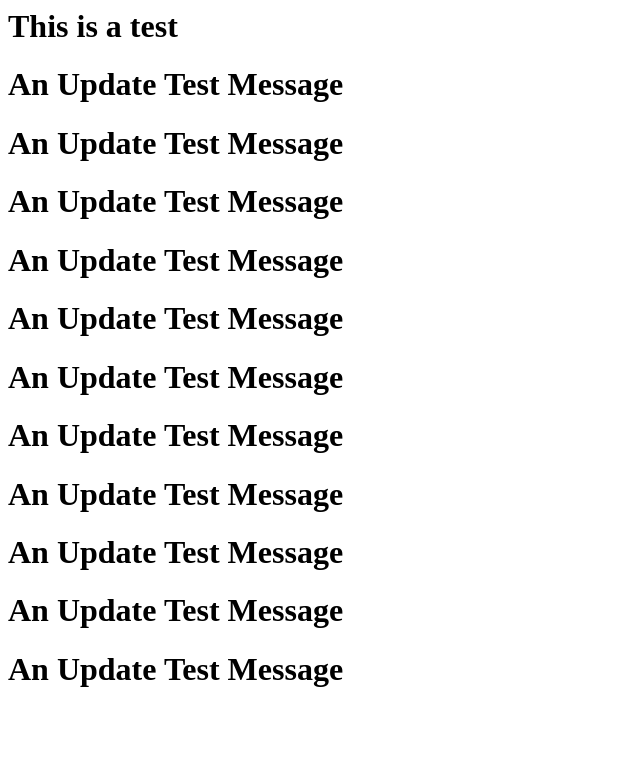
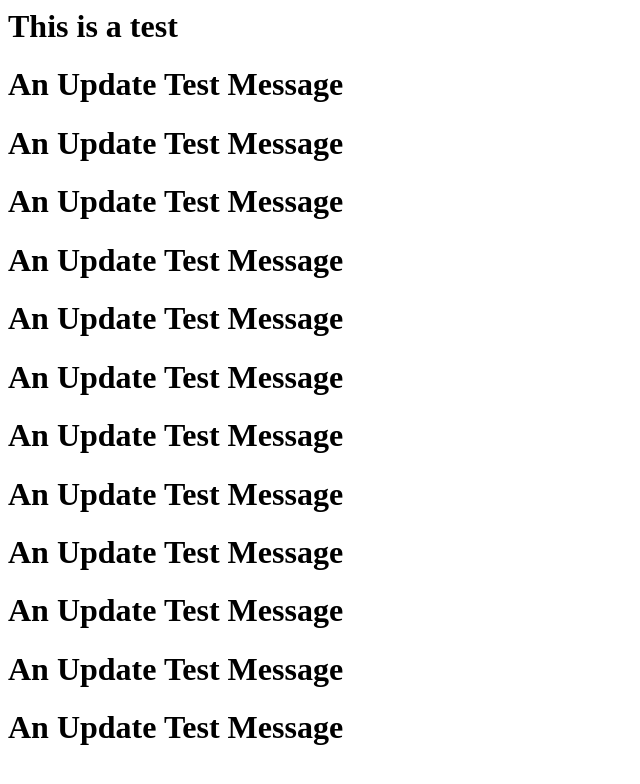
Before and after one commit to CodeBrewArmy/CodeBrewArmy.github.io, a plain HTML site: page index.html in a window 1280 px wide. Shown: the whole page, without its empty margins (0-640 px from the left). Drawn offline with Linux system fonts and the light colour scheme.

Commit message:
Updated Blog

```diff
--- a/index.html
+++ b/index.html
@@ -1,2 +1,2 @@
 <h1>This is a test</h1>
-<h1>An Update Test Message</h1><h1>An Update Test Message</h1><h1>An Update Test Message</h1><h1>An Update Test Message</h1><h1>An Update Test Message</h1><h1>An Update Test Message</h1><h1>An Update Test Message</h1><h1>An Update Test Message</h1><h1>An Update Test Message</h1><h1>An Update Test Message</h1><h1>An Update Test Message</h1>
+<h1>An Update Test Message</h1><h1>An Update Test Message</h1><h1>An Update Test Message</h1><h1>An Update Test Message</h1><h1>An Update Test Message</h1><h1>An Update Test Message</h1><h1>An Update Test Message</h1><h1>An Update Test Message</h1><h1>An Update Test Message</h1><h1>An Update Test Message</h1><h1>An Update Test Message</h1><h1>An Update Test Message</h1>
```
